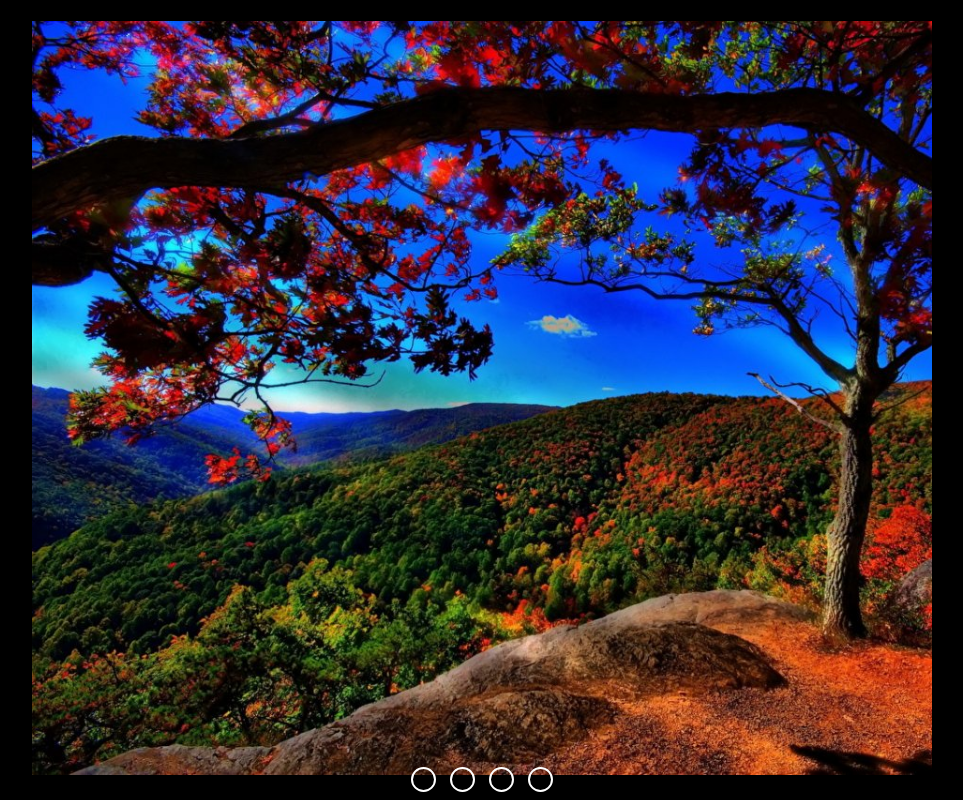
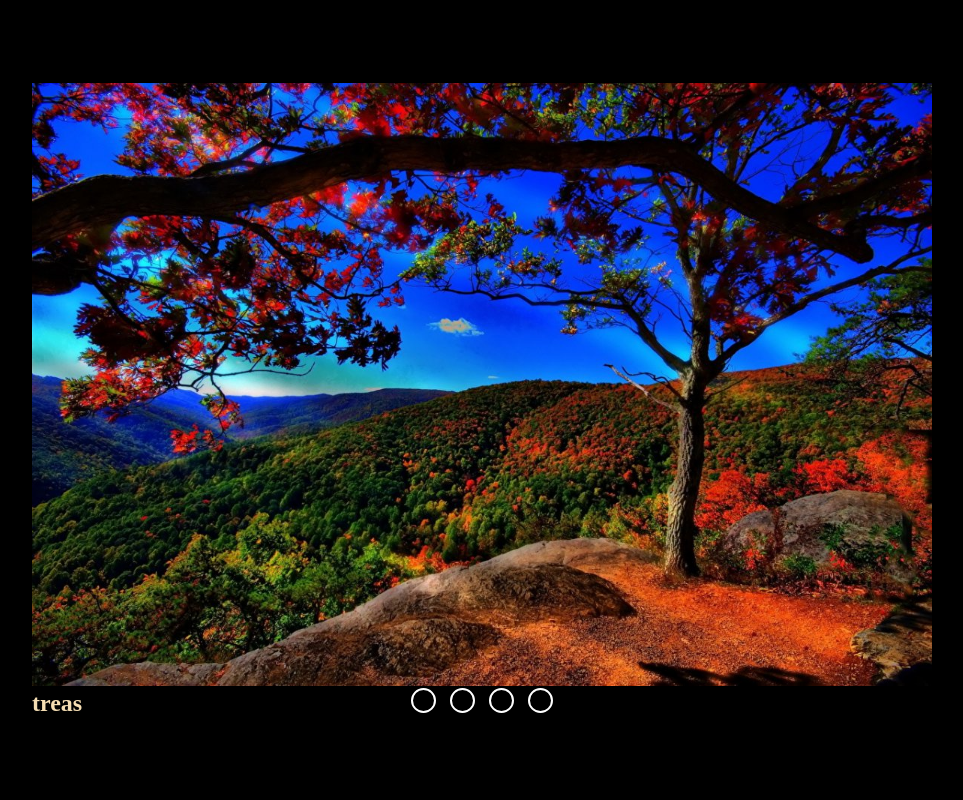
Before and after one commit to DurusbekSadykov/cssMemSlider, a plain HTML site: page cssMemSlider/index.html in a window 1280 px wide. Shown: the whole page, without its empty margins (158-1121 px from the left). Drawn offline with Linux system fonts and the light colour scheme.

Commit message:
feat: add description (Sun, May 15, 2022 09:21:24 AM)

```diff
--- a/cssMemSlider/CSS/style.css
+++ b/cssMemSlider/CSS/style.css
@@ -27,7 +27,7 @@ body {
 }
 
 .slider-items {
-    width: 500%;
+    width: 400%;
     height: 100%;
     display: flex;
 }
@@ -49,11 +49,13 @@ body {
 
 .slider-nav {
     position: absolute;
-    bottom: 1px;
+    bottom: 80px;
     width: 100%;
     display: flex;
     justify-content: center;
 }
+
+
 
 .slider-nav .slider-nav-item {
     width: 25px;
@@ -84,3 +86,7 @@ body {
 #s4:checked~.s1 {
     margin-left: -75%;
 }
+
+h2 {
+    color: wheat;
+}
--- a/cssMemSlider/index.html
+++ b/cssMemSlider/index.html
@@ -18,24 +18,29 @@
             <input type="radio" name="s" id="s4">
             <div class="item s1">
                 <img src="images/a.jpg" alt="">
+                <h2>treas</h2>
             </div>
             <div class="item">
                 <img src="images/b.jpg" alt="">
+                <h2>lake</h2>
             </div>
             <div class="item">
                 <img src="images/c.jpg" alt="">
+                <h2>mountain</h2>
             </div>
             <div class="item">
                 <img src="images/d.jpg" alt="">
+                <h2>flowers</h2>
             </div>
         </div>
-
+    </div>
 </div>
 <div class="slider-nav">
     <label for="s1" class="slider-nav-item"></label>
     <label for="s2" class="slider-nav-item"></label>
     <label for="s3" class="slider-nav-item"></label>
     <label for="s4" class="slider-nav-item"></label>
+
 </div>
 </div>
 
```
Lines whose indentation alone changed are shown as unchanged.
